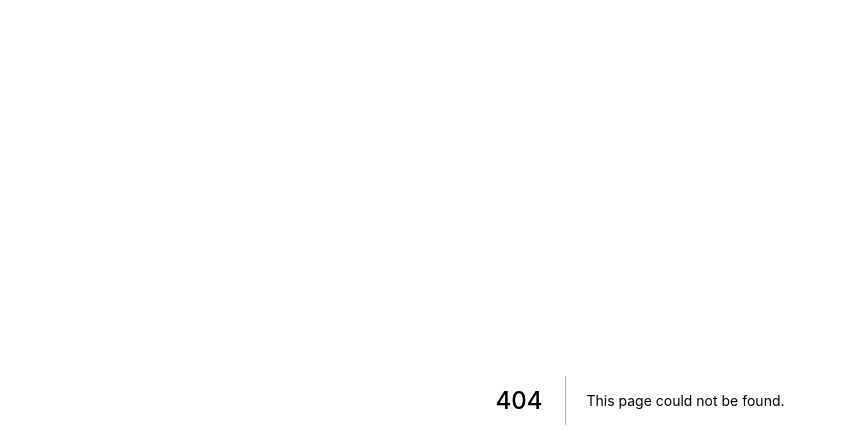
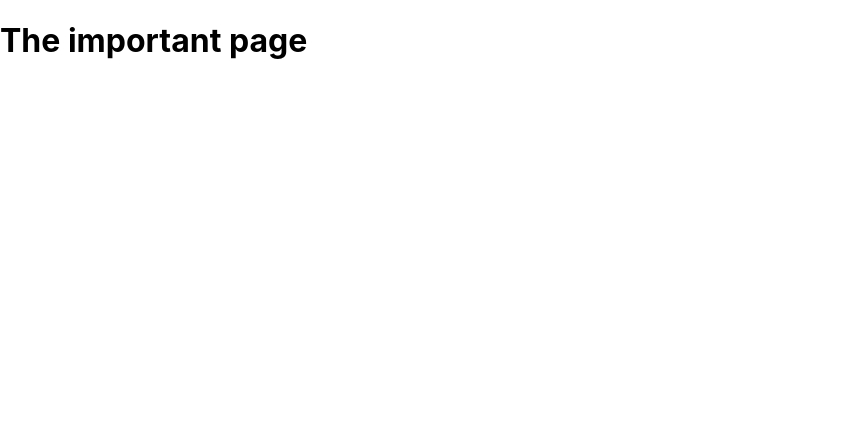
Before and after one commit to kamath7/React-Revisit, a Next.js app in the folder next-js-rewind/sample-meetups/: page /news/something-important in a window 1280 px wide. Before the commit this address had no page. Shown: the top 448 px of the page, without its empty margins (0-846 px from the left). Built offline with nearby package versions, Linux system fonts and the light colour scheme.

Commit message:
nested routes

```diff
--- /dev/null
+++ b/next-js-rewind/sample-meetups/pages/news/something-important.js
@@ -0,0 +1,5 @@
+function DetailPage() {
+    return <h1>The important page</h1>
+}
+
+export default DetailPage
```
Also changed, not shown: next-js-rewind/sample-meetups/pages/news/index.js (renamed from next-js-rewind/sample-meetups/pages/news.js).
